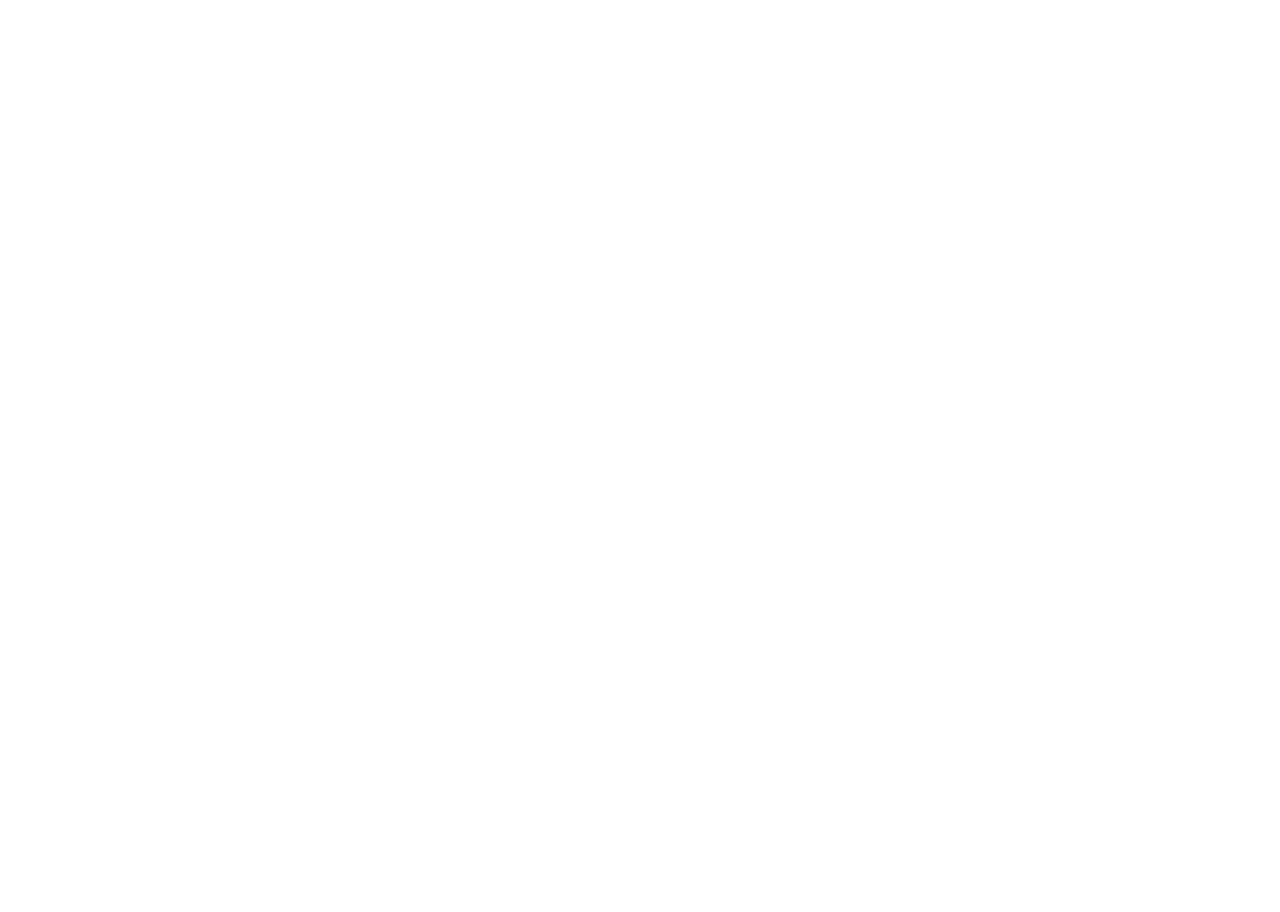
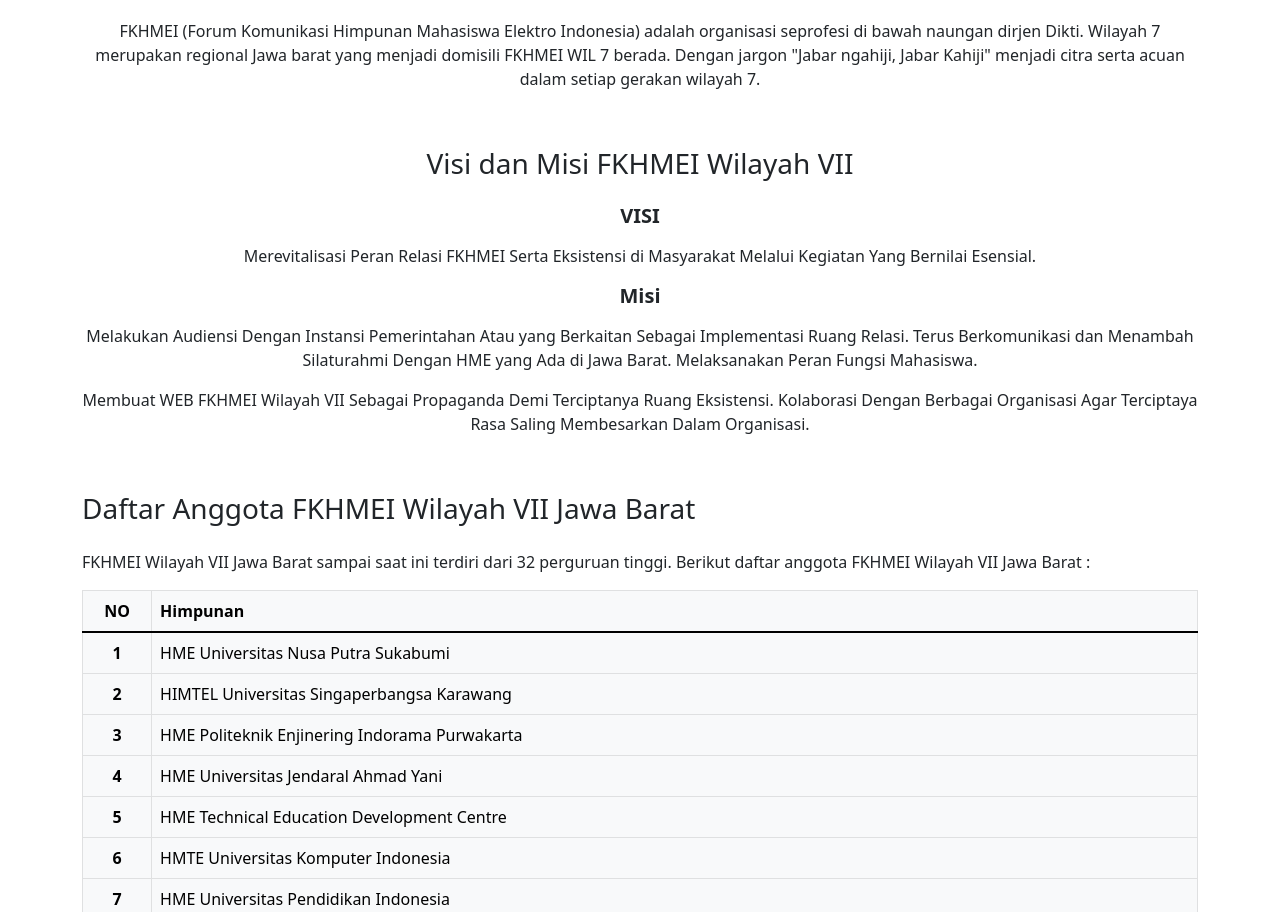
Before and after one commit to ifan4/fkhmei-web, a Next.js app: page /profile/organisasi in a window 1280 px wide. Shown: the part 320-1232 px from the top of the page. Before the commit the page ends 800 px from the top, so only its background shows below. Built offline with nearby package versions, Linux system fonts and the light colour scheme; a web font is replaced by a local one.

Commit message:
no message

```diff
--- a/components/navbar/index.tsx
+++ b/components/navbar/index.tsx
@@ -50,10 +50,14 @@
                             </Link>
                         </li>
                         <li>
-                            <a className="dropdown-item" href="#">Organisasi</a>
+                            <Link href={'/profile/organisasi'}>
+                                <a className="dropdown-item" href="#">Organisasi</a>
+                            </Link>
                         </li>
                         <li>
-                            <a className="dropdown-item" href="#">Kepengurusan</a>
+                            <Link href={'/profile/kepengurusan'}>
+                                <a className="dropdown-item" href="#">Kepengurusan</a>
+                            </Link>
                         </li>
                     </ul>
                     </div>
--- /dev/null
+++ b/data/himpunans.js
@@ -0,0 +1,130 @@
+export const himpunans = [
+    {
+        id: 1,
+        name: 'HME Universitas Nusa Putra Sukabumi'
+    },
+    {
+        id: 2,
+        name: 'HIMTEL Universitas Singaperbangsa Karawang'
+    },
+    {
+        id: 3,
+        name: 'HME Politeknik Enjinering Indorama Purwakarta'
+    },
+    {
+        id: 4,
+        name: 'HME Universitas Jendaral Ahmad Yani'
+    },
+    {
+        id: 5,
+        name: 'HME Technical Education Development Centre'
+    },
+    {
+        id: 6,
+        name: 'HMTE Universitas Komputer Indonesia'
+    },
+    {
+        id: 7,
+        name: 'HME Universitas Pendidikan Indonesia'
+    },
+    {
+        id: 8,
+        name: 'HMTE Universitas Langlangbuana Bandung'
+    },
+    {
+        id: 9,
+        name: 'HIMANITRO UIN SGD Bandung'
+    },
+    {
+        id: 10,
+        name: 'HME Universitas Siliwangi Tasikmalaya'
+    },
+    {
+        id: 11,
+        name: 'HME Universitas 17 Agustus 1945 Cirebon'
+    },
+    {
+        id: 12,
+        name: 'HME Institut Teknologi Nasional'
+    },
+    {
+        id: 13,
+        name: 'HME Institut Teknologi Bandung'
+    },
+    {
+        id: 14,
+        name: 'IMT Institut Teknologi Bandung'
+    },
+    {
+        id: 15,
+        name: 'HME Politeknik Negeri Bandung'
+    },
+    {
+        id: 16,
+        name: 'HML Politeknik Negeri Bandung'
+    },
+    {
+        id: 17,
+        name: 'HIMATEL Politeknik Negeri Bandung'
+    },
+    {
+        id: 18,
+        name: 'HMTT Telkom University'
+    },
+    {
+        id: 19,
+        name: 'KMTE Telkom University'
+    },
+    {
+        id: 20,
+        name: 'HMDT Telkom University'
+    },
+    {
+        id: 21,
+        name: 'HME University Muhammadiyah Tasik'
+    },
+    {
+        id: 22,
+        name: 'HMTE Universitas Padjajaran'
+    },
+    {
+        id: 23,
+        name: 'HMTEM Universitas Katholik Parahyangan'
+    },
+    {
+        id: 24,
+        name: 'HME Universitas Kristen Marantha'
+    },
+    {
+        id: 25,
+        name: 'HME Sekolah Tinggi Sains dan Teknologi'
+    },
+    {
+        id: 26,
+        name: 'HME STT Dr. Khez Muttaqien Purwakarta'
+    },
+    {
+        id: 27,
+        name: 'HIMATRO Universitas Sangga Buana YPKP Bandung'
+    },
+    {
+        id: 28,
+        name: 'HMTE Universitas Garut'
+    },
+    {
+        id: 29,
+        name: 'HMTE Universitas Kebangsaan Bandung'
+    },
+    {
+        id: 30,
+        name: 'HME STT Mandala Bandung'
+    },
+    {
+        id: 31,
+        name: 'HME Universitas Islam Nusantara Bandung'
+    },
+    {
+        id: 32,
+        name: 'HME Universitas Subang'
+    }
+]
--- a/pages/api/hello.ts
+++ b/pages/api/hello.ts
@@ -1,7 +1,8 @@
 // Next.js API route support: https://nextjs.org/docs/api-routes/introduction
 import type { NextApiRequest, NextApiResponse } from 'next'
-
+import { himpunans } from '../../data/himpunans'
 type Data = {
+  id: BigInteger,
   name: string
 }
 
@@ -9,5 +10,5 @@
   req: NextApiRequest,
   res: NextApiResponse<Data>
 ) {
-  res.status(200).json({ name: 'John Doe' })
+  res.status(200).json(himpunans)
 }
--- /dev/null
+++ b/pages/api/himpunans/index.tsx
@@ -0,0 +1,5 @@
+import { himpunans } from '../../../data/himpunans';
+
+export default function handler(req, res){
+    res.status(200).json(himpunans)
+}
--- a/pages/profile/organisasi.tsx
+++ b/pages/profile/organisasi.tsx
@@ -1,8 +1,84 @@
 import Layout from "../../components/layout";
+import Image from "next/image";
+import { useEffect, useState } from "react";
 
 export default function organisasi(){
+    // eslint-disable-next-line react-hooks/rules-of-hooks
+    const [himpunans, setHimpunans] = useState([])
+
+    const getHimpunans = async () => {
+        const res = await fetch('/api/himpunans')
+
+        const data = await res.json();
+        setHimpunans(data)
+        console.log(himpunans);
+
+
+
+    }
+
+    // eslint-disable-next-line react-hooks/rules-of-hooks
+    useEffect(()=> {
+        getHimpunans()
+
+    },[])
+
+    const Table = (props:any) => {
+        return(
+            <tr>
+                <th scope="row" className="text-center px-0">{props.id}</th>
+                <td>{props.name}</td>
+            </tr>
+        )
+    }
+
     return(
         <Layout solidColor={true}>
+            <div className="container text-center mt-5 pt-5 pb-2 mb-2">
+                <h3 className="py-3">Profile FKHMEI Wilayah VII</h3>
+                <Image src={'/logo-fkhmei-wilayah-jabar.png'} width={'130px'} height={'147px'}/>
+                <p className="mt-3">FKHMEI (Forum Komunikasi Himpunan Mahasiswa Elektro Indonesia) adalah organisasi seprofesi di bawah naungan dirjen Dikti. Wilayah 7 merupakan regional Jawa barat yang menjadi domisili FKHMEI WIL 7 berada. Dengan jargon &quot;Jabar ngahiji, Jabar Kahiji&quot; menjadi citra serta acuan dalam setiap gerakan wilayah 7.</p>
+            </div>
+
+            <div className="container text-center my-2 py-2">
+                <h3 className="py-3">Visi dan Misi FKHMEI Wilayah VII</h3>
+                <h5 className="fw-bold">VISI</h5>
+                <p className="mt-3">Merevitalisasi Peran Relasi FKHMEI Serta Eksistensi di Masyarakat Melalui Kegiatan Yang Bernilai Esensial.</p>
+
+                <h5 className="fw-bold">Misi</h5>
+                <p className="mt-3">Melakukan Audiensi Dengan Instansi Pemerintahan Atau yang Berkaitan Sebagai Implementasi Ruang Relasi. Terus Berkomunikasi dan Menambah Silaturahmi Dengan HME yang Ada di Jawa Barat. Melaksanakan Peran Fungsi Mahasiswa.
+                </p>
+                <p>Membuat WEB FKHMEI Wilayah VII Sebagai Propaganda Demi Terciptanya Ruang Eksistensi. Kolaborasi Dengan Berbagai Organisasi Agar Terciptaya Rasa Saling Membesarkan Dalam Organisasi.</p>
+            </div>
+            <div className="container my-2 py-2">
+                <h3 className="py-3">Daftar Anggota FKHMEI Wilayah VII Jawa Barat</h3>
+                <p>FKHMEI Wilayah VII Jawa Barat sampai saat ini terdiri dari 32 perguruan tinggi. Berikut daftar anggota FKHMEI Wilayah VII Jawa Barat :</p>
+
+                <table className="table table-bordered table-light table-hover">
+                    <thead>
+                        <tr>
+                            <th scope="col" className="text-center px-0">NO</th>
+                            <th scope="col">Himpunan</th>
+                        </tr>
+                    </thead>
+                    <tbody>
+                        {
+                            himpunans.map((data:any)=> {
+                                return(
+                                    <Table
+                                    key={data.id}
+                                    id={data.id}
+                                    name={data.name}
+                                    />
+                                )
+                            })
+                        }
+
+                    </tbody>
+                </table>
+            </div>
+
+
 
         </Layout>
     )
```
